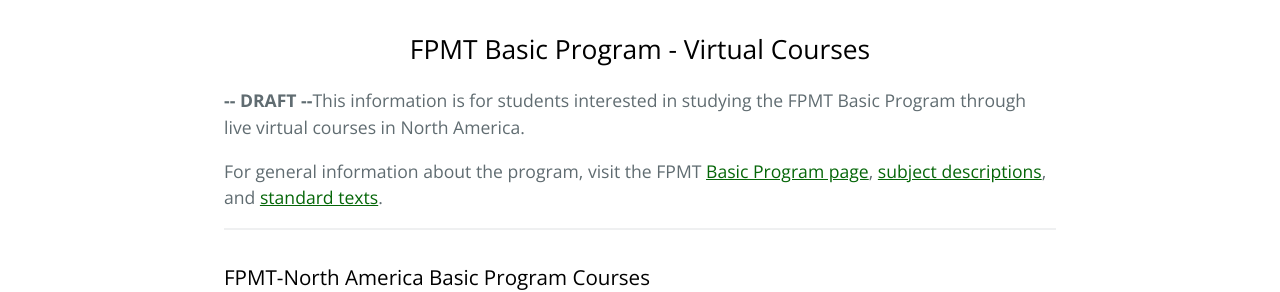
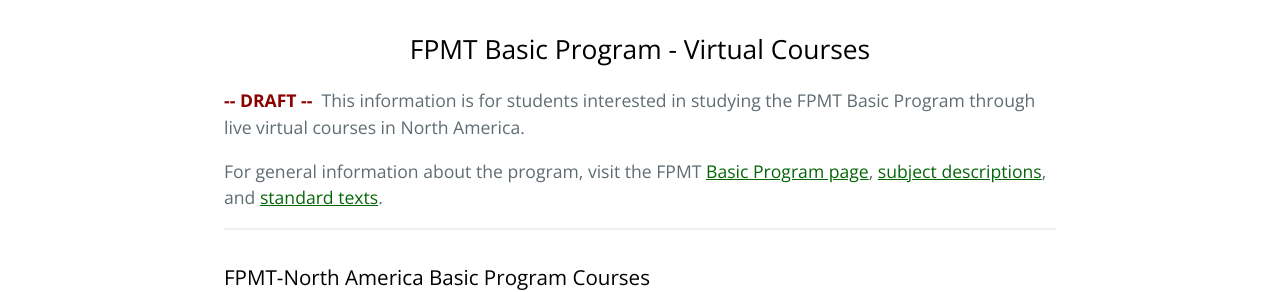
Before and after one commit to lgeorge/lgeorge.github.io, a Jekyll site: the page built from fpmt-na/index.html, in a window 1280 px wide. Shown: the part 327-619 px from the top of the page. Built offline with Jekyll 4.4.1, drawn with Linux system fonts in a browser that asks for light colours.

Commit message:
Update index.html

```diff
--- a/fpmt-na/index.html
+++ b/fpmt-na/index.html
@@ -7,7 +7,7 @@
   <body>
     <h2 style="text-align:center"; "color: black">FPMT Basic Program - Virtual Courses</h2>
 
-    <p><b>-- DRAFT --</b>This information is for students interested in studying the FPMT Basic Program through live virtual courses in North America.</p>
+    <p><span style="color: #8B0000"><b>-- DRAFT --</b></span>&nbsp; This information is for students interested in studying the FPMT Basic Program through live virtual courses in North America.</p>
 
     <p>For general information about the program, visit the FPMT <a href="https://fpmt.org/education/programs/basic-program" target="_blank" rel="noopener noreferrer">Basic Program page</a>,
     <a rel="noreferrer noopener" href="https://fpmt.org/wp-content/uploads/education/programs/basic-program/BP_SubjectDescriptions_2020.pdf" target="_blank">subject descriptions</a>,
```
